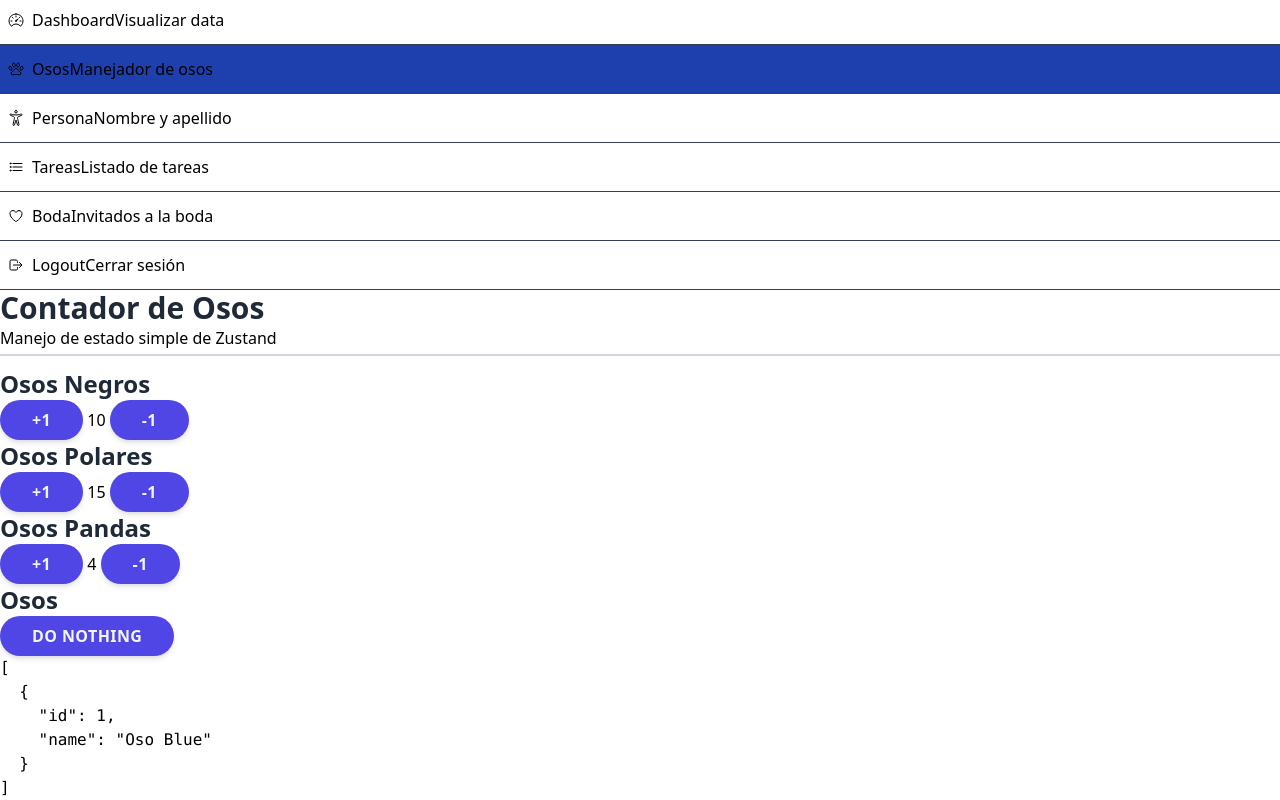
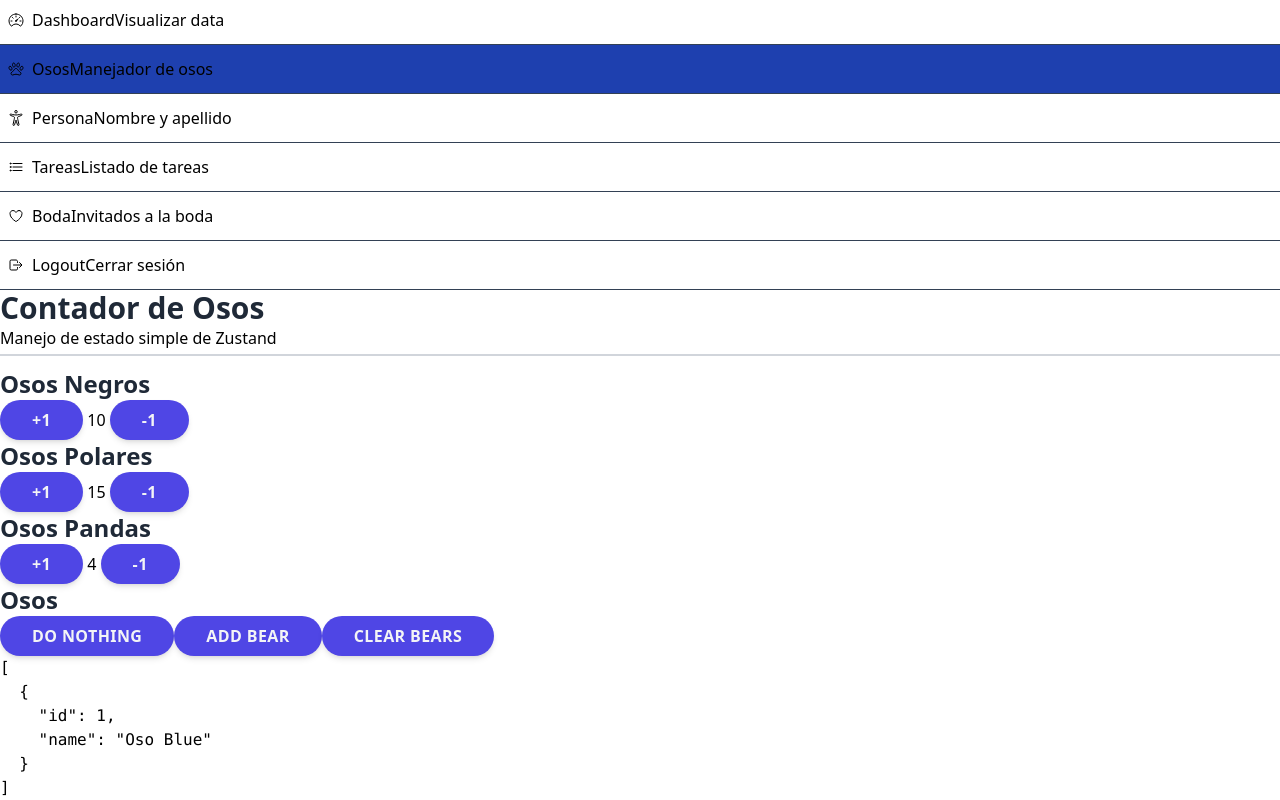
Before and after one commit to danielmateu/zustand_second_visit, a React (Vite) app: page /dashboard/bears in a window 1280 px wide. Shown: the part 412-1212 px from the top of the page. Built offline with nearby package versions, Linux system fonts and the light colour scheme.

Commit message:
add and clear bears added

```diff
--- a/src/pages/01-basic/BearPage.tsx
+++ b/src/pages/01-basic/BearPage.tsx
@@ -100,11 +100,17 @@ export const BearsDisplay = () => {
   const bears = useBearStore(useShallow((state) => state.bears))
   // const bears = useBearStore((state) => state.bears)
   const doNothing = useBearStore((state) => state.doNothing)
+  const addBear = useBearStore((state) => state.addBear)
+  const clearBears = useBearStore((state) => state.clearBears)
 
   return (
     <WhiteCard centered>
       <h2>Osos</h2>
-      <button onClick={doNothing}>Do nothing</button>
+      <div className="flex flex-col gap-2">
+        <button onClick={doNothing}>Do nothing</button>
+        <button onClick={addBear}>Add Bear</button>
+        <button onClick={clearBears}>Clear Bears</button>
+      </div>
 
       <div className="flex flex-col md:flex-row">
         <pre>
--- a/src/stores/bears/bears.store.ts
+++ b/src/stores/bears/bears.store.ts
@@ -16,9 +16,12 @@ interface BearState {
     increasePandaBears: (by: number) => void
 
     doNothing: () => void
+    addBear: () => void
+    clearBears: () => void
+
 }
 
-const useBearStore = create<BearState>()((set) => ({
+const useBearStore = create<BearState>()((set, get) => ({
     blackBears: 10,
     polarBears: 15,
     pandaBears: 4,
@@ -35,7 +38,11 @@ const useBearStore = create<BearState>()((set) => ({
     increasePolarBears: (by: number) => set((state) => ({ polarBears: state.polarBears + by })),
     increasePandaBears: (by: number) => set((state) => ({ pandaBears: state.pandaBears + by })),
 
-    doNothing: () => set((state => ({ bears: [...state.bears] })))
+    doNothing: () => set((state => ({ bears: [...state.bears] }))),
+    addBear: () => set((state => ({
+        bears: [...state.bears, { id: state.bears.length + 1, name: `Oso ${state.bears.length + 1}` }]
+    }))),
+    clearBears: () => set((({ bears: [] })))
 }))
 
 export default useBearStore
```
Also changed, not shown: src/pages/dashboard/DashboardPage.tsx (+9 -5 lines).
